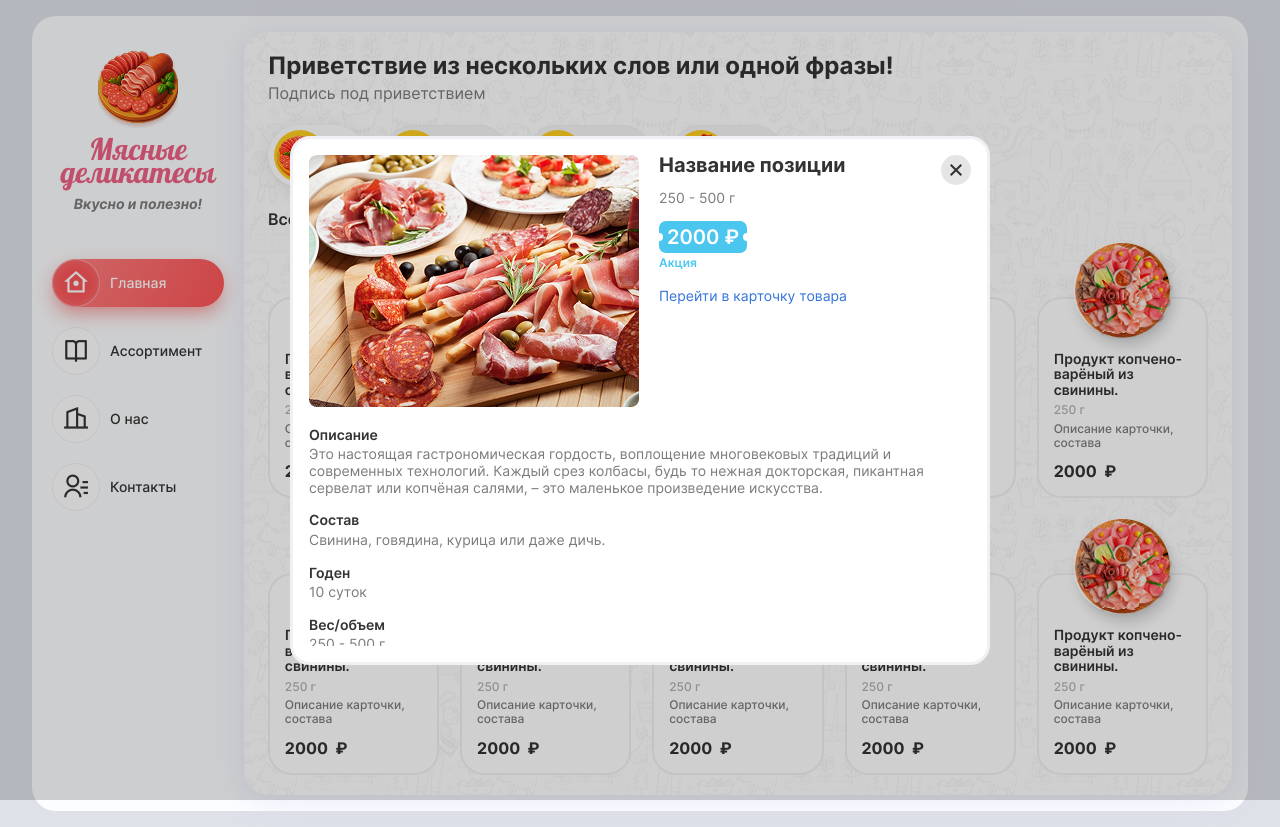
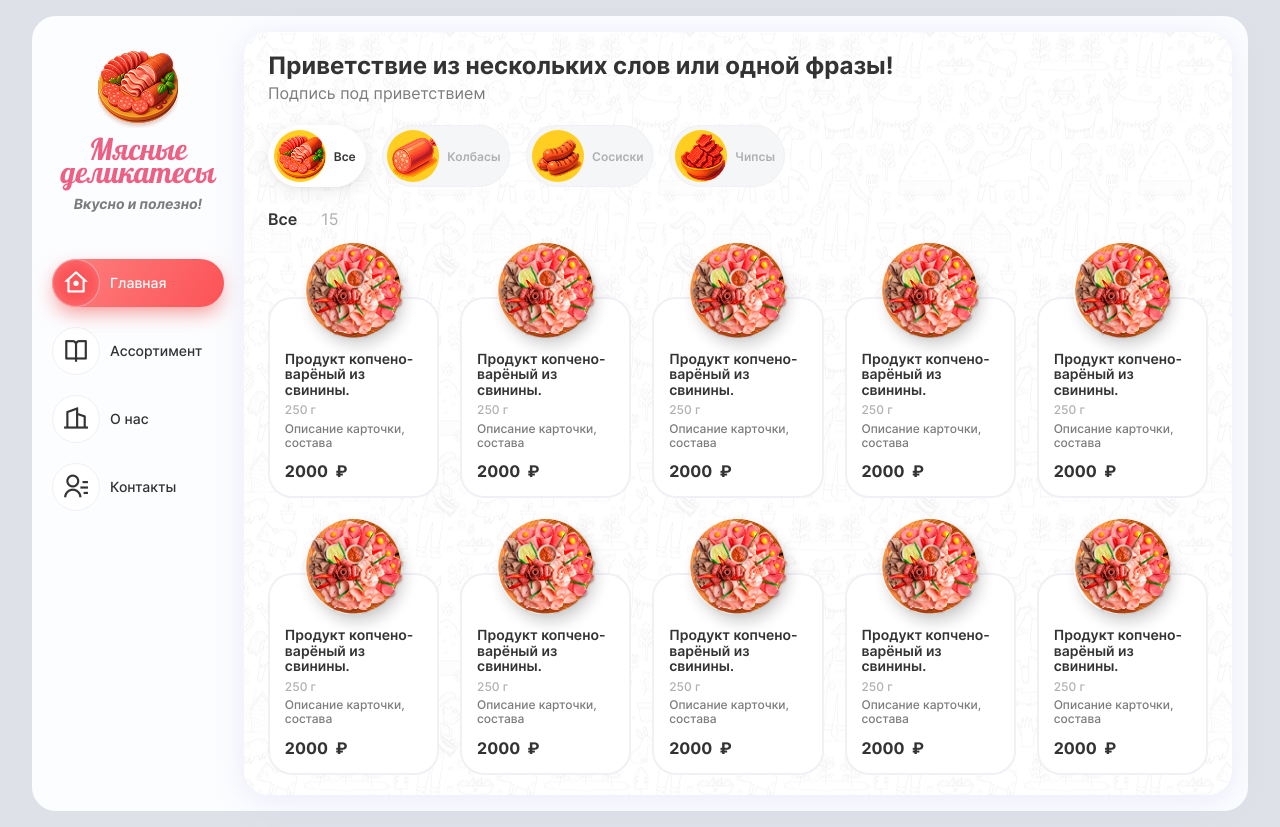
Before and after one commit to Mcrae32/Moms-catalogue, a Vue app: page / in a window 1280 px wide. Built offline with nearby package versions, Linux system fonts and the light colour scheme; a web font is replaced by a local one.

Commit message:
adding css

```diff
--- a/src/components/ModalView.vue
+++ b/src/components/ModalView.vue
@@ -3,7 +3,7 @@
 </script>
 
 <template>
-  <div class="modal is-active">
+  <div class="modal"> /*is-active*/
     <div class="modal-background"></div>
     <div class="modal-card">
       <header class="modal-card-head">
@@ -50,6 +50,12 @@
 </template>
 
 <style lang="scss" scoped>
+  .modal {
+    @media (max-width: 1023px) {
+      display: none;
+      opacity: 0;
+    }
+  }
   .modal-background {
     background-color: #00000030;
   }
```
